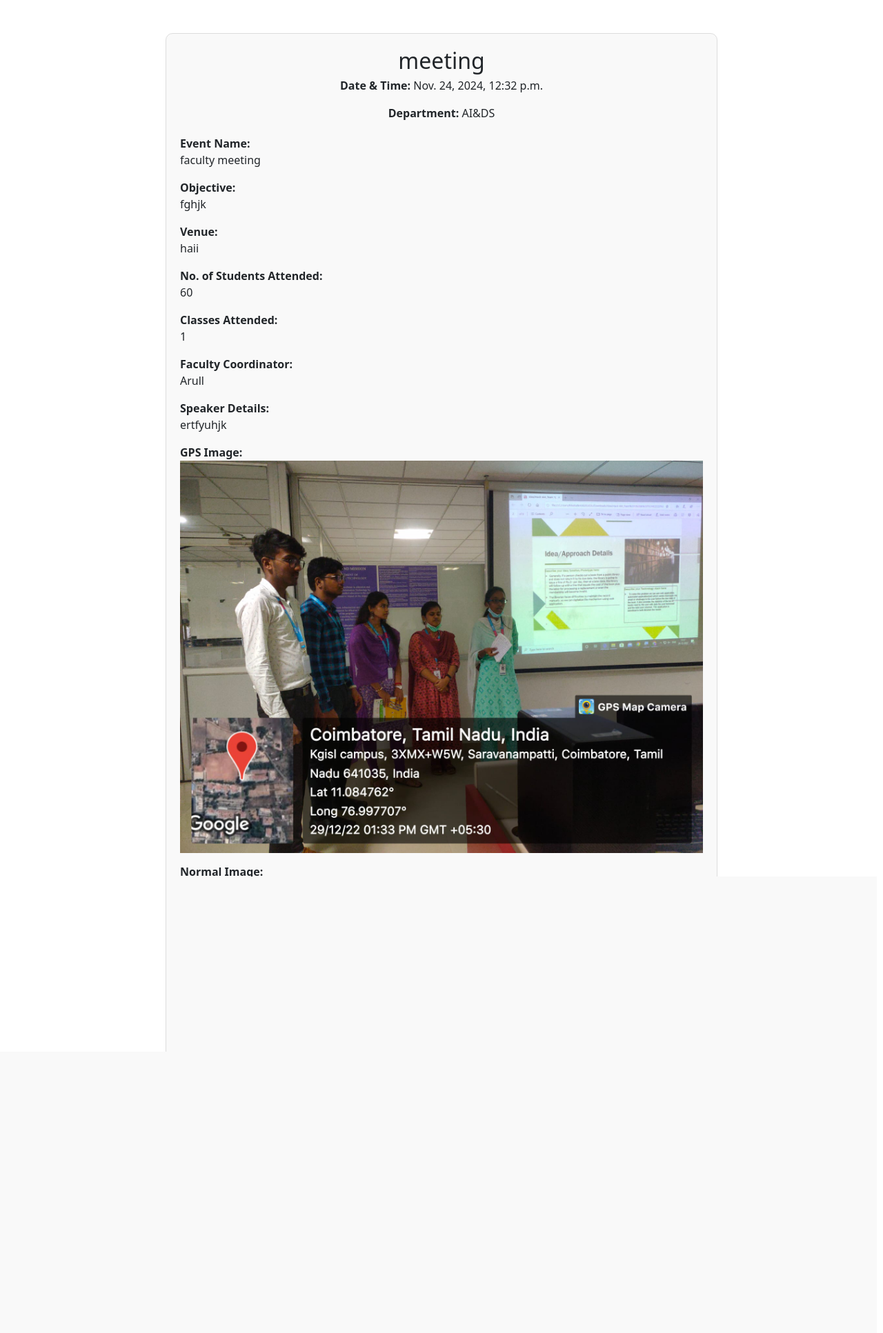
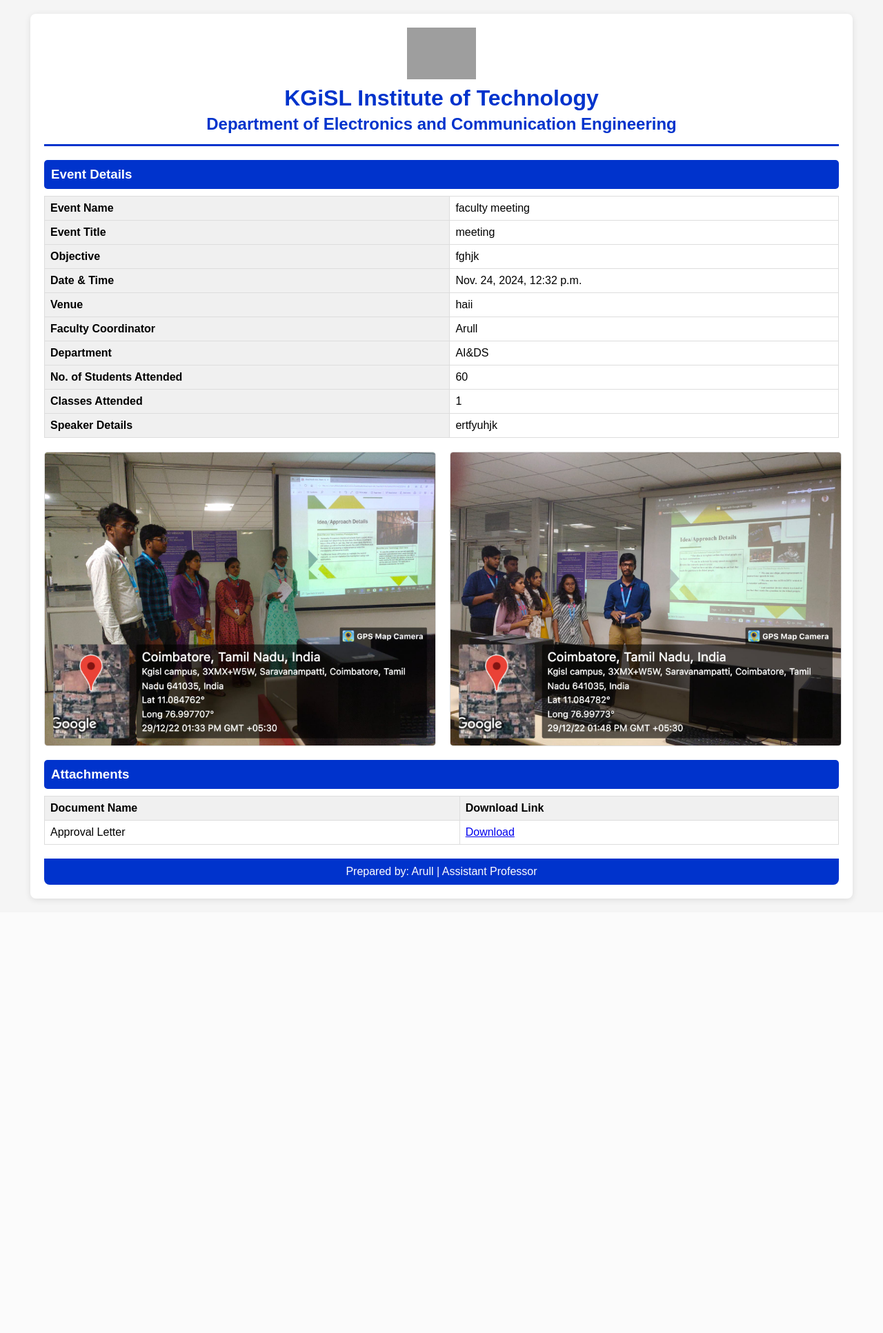
Before and after one commit to Jaisrinivasan23/Report-Generator-App, a Django app: page /faculty/event-report/6/ in a window 1280 px wide. Shown: the whole page at 69% size. After the commit the page ends 1308 px from the top, so only its background shows below. Run offline with Django 5.2, Linux system fonts and the light colour scheme; data comes from the database, SQL or seed files in the repository; both versions use the stored data as it was after the commit; grey boxes are pictures that could not be loaded.

Commit message:
New Request

```diff
--- a/Faculty/templates/event_report.html
+++ b/Faculty/templates/event_report.html
@@ -4,79 +4,163 @@
     <meta charset="UTF-8">
     <meta name="viewport" content="width=device-width, initial-scale=1.0">
     <title>Event Report</title>
-    <link href="https://cdn.jsdelivr.net/npm/bootstrap@5.1.3/dist/css/bootstrap.min.css" rel="stylesheet">
     <style>
-        .report-container {
-            max-width: 800px;
-            margin: auto;
+        body {
+            font-family: Arial, sans-serif;
+            margin: 0;
+            padding: 0;
+            background-color: #f5f5f5;
+        }
+        .container {
+            width: 90%;
+            margin: 20px auto;
+            background: #fff;
             padding: 20px;
-            border: 1px solid #ddd;
-            border-radius: 10px;
-            background: #f9f9f9;
+            box-shadow: 0 2px 10px rgba(0, 0, 0, 0.1);
+            border-radius: 8px;
         }
-        .report-header {
+        .header {
             text-align: center;
+            border-bottom: 3px solid #0033cc;
+            padding-bottom: 10px;
             margin-bottom: 20px;
         }
-        .report-header h2 {
+        .header img {
+            max-width: 100px;
+        }
+        .header h1, .header h2 {
+            margin: 5px 0;
+            color: #0033cc;
+        }
+        .section {
+            margin-bottom: 20px;
+        }
+        .section h3 {
+            background: #0033cc;
+            color: #fff;
+            padding: 10px;
+            margin: 0;
+            border-radius: 5px;
+        }
+        .details-table, .attachment-table {
+            width: 100%;
+            border-collapse: collapse;
+            margin-top: 10px;
+        }
+        .details-table th, .details-table td,
+        .attachment-table th, .attachment-table td {
+            border: 1px solid #ddd;
+            padding: 8px;
+            text-align: left;
+        }
+        .details-table th, .attachment-table th {
+            background-color: #f0f0f0;
+            font-weight: bold;
+        }
+        .image-section {
+            display: flex;
+            gap: 20px;
+            margin: 20px 0;
+        }
+        .image-section img {
+            width: calc(50% - 10px);
+            height: auto;
+            border: 1px solid #ddd;
+            border-radius: 5px;
+        }
+        .footer {
+            background: #0033cc;
+            color: #fff;
+            padding: 10px;
+            text-align: center;
+            border-radius: 0 0 8px 8px;
+        }
+        .footer p {
+            margin: 0;
+        }
+        .links a {
+            color: #0033cc;
+            text-decoration: none;
+            display: block;
             margin-bottom: 5px;
-        }
-        .report-section {
-            margin-bottom: 15px;
-        }
-        .report-section label {
-            font-weight: bold;
         }
     </style>
 </head>
 <body>
-    <div class="container mt-5">
-        <div class="report-container">
-            <div class="report-header">
-                <h2>{{ event.event_title }}</h2>
-                <p><strong>Date & Time:</strong> {{ event.event_date_time }}</p>
-                <p><strong>Department:</strong> {{ event.department_name }}</p>
-            </div>
-            <div class="report-section">
-                <label>Event Name:</label>
-                <p>{{ event.event_name }}</p>
-            </div>
-            <div class="report-section">
-                <label>Objective:</label>
-                <p>{{ event.objective }}</p>
-            </div>
-            <div class="report-section">
-                <label>Venue:</label>
-                <p>{{ event.venue }}</p>
-            </div>
-            <div class="report-section">
-                <label>No. of Students Attended:</label>
-                <p>{{ event.no_of_students_attended }}</p>
-            </div>
-            <div class="report-section">
-                <label>Classes Attended:</label>
-                <p>{{ event.classes_attended }}</p>
-            </div>
-            <div class="report-section">
-                <label>Faculty Coordinator:</label>
-                <p>{{ event.faculty_coordinator_name }}</p>
-            </div>
-            <div class="report-section">
-                <label>Speaker Details:</label>
-                <p>{{ event.speaker_details }}</p>
-            </div>
-            <div class="report-section">
-                <label>GPS Image:</label>
-                <img src="{{ event.gps_image.url }}" alt="GPS Image" class="img-fluid">
-            </div>
-            <div class="report-section">
-                <label>Normal Image:</label>
-                <img src="{{ event.normal_image.url }}" alt="Normal Image" class="img-fluid">
-            </div>
-            <div class="report-section">
-                <label>Approval Letter:</label>
-                <a href="{{ event.approval_letter.url }}" target="_blank" class="btn btn-primary">View Approval Letter</a>
-            </div>
+    <div class="container">
+        <div class="header">
+            <img src="logo.png" alt="Institute Logo">
+            <h1>KGiSL Institute of Technology</h1>
+            <h2>Department of Electronics and Communication Engineering</h2>
+        </div>
+
+        <div class="section">
+            <h3>Event Details</h3>
+            <table class="details-table">
+                <tr>
+                    <th>Event Name</th>
+                    <td>{{ event.event_name }}</td>
+                </tr>
+                <tr>
+                    <th>Event Title</th>
+                    <td>{{ event.event_title }}</td>
+                </tr>
+                <tr>
+                    <th>Objective</th>
+                    <td>{{ event.objective }}</td>
+                </tr>
+                <tr>
+                    <th>Date & Time</th>
+                    <td>{{ event.event_date_time }}</td>
+                </tr>
+                <tr>
+                    <th>Venue</th>
+                    <td>{{ event.venue }}</td>
+                </tr>
+                <tr>
+                    <th>Faculty Coordinator</th>
+                    <td>{{ event.faculty_coordinator_name }}</td>
+                </tr>
+                <tr>
+                    <th>Department</th>
+                    <td>{{ event.department_name }}</td>
+                </tr>
+                <tr>
+                    <th>No. of Students Attended</th>
+                    <td>{{ event.no_of_students_attended }}</td>
+                </tr>
+                <tr>
+                    <th>Classes Attended</th>
+                    <td>{{ event.classes_attended }}</td>
+                </tr>
+                <tr>
+                    <th>Speaker Details</th>
+                    <td>{{ event.speaker_details }}</td>
+                </tr>
+            </table>
+        </div>
+
+        <div class="section image-section">
+            <img src="{{ event.gps_image.url }}" alt="GPS Image">
+            <img src="{{ event.normal_image.url }}" alt="Event Image">
+        </div>
+
+        <div class="section">
+            <h3>Attachments</h3>
+            <table class="attachment-table">
+                <tr>
+                    <th>Document Name</th>
+                    <th>Download Link</th>
+                </tr>
+                <tr>
+                    <td>Approval Letter</td>
+                    <td><a href="{{ event.approval_letter.url }}">Download</a></td>
+                </tr>
+            </table>
+        </div>
+
+        <div class="footer">
+            <p>Prepared by: {{ event.faculty.name }} | Assistant Professor</p>
         </div>
     </div>
 </body>
--- a/Faculty/views.py
+++ b/Faculty/views.py
@@ -17,7 +17,6 @@ def faculty_dashboard(request):
 
 
 def is_gps_tagged_image(image_path):
-    """Check if the uploaded image has GPS EXIF data."""
     try:
         img = Image.open(image_path)
         exif_data = piexif.load(img.info.get('exif', b''))
@@ -27,9 +26,7 @@ def is_gps_tagged_image(image_path):
     except Exception:
         return False
 
-
 def add_event(request):
-    # Fetch the faculty's details based on the session or logged-in context
     faculty_id = request.session.get('faculty_id')
     faculty = Faculty.objects.get(id=faculty_id)
     department = faculty.department
@@ -67,9 +64,9 @@ def add_event(request):
         event.save()
 
         messages.success(request, "Event added successfully!")
-        return redirect('event_report', event_id=event.id)  # Redirect to the event report page
+        return redirect('event_report', event_id=event.id)
 
-    return render(request, 'add_event.html')  # Render the form if the request is GET
+    return render(request, 'add_event.html')
 
 def event_report(request, event_id):
     """Display the details of the submitted event."""
```
Also changed, not shown: db.sqlite3, media/approval_letters/WhatsApp_Image_2024-11-19_at_17.47.55_4c2d1ff9.jpg (added), media/gps_images/WhatsApp_Image_2024-11-19_at_17.47.55_4c2d1ff9.jpg (added), media/normal_images/WhatsApp_Image_2024-11-19_at_17.47.31_b6ddd9f4.jpg (added), pg.py (added).
